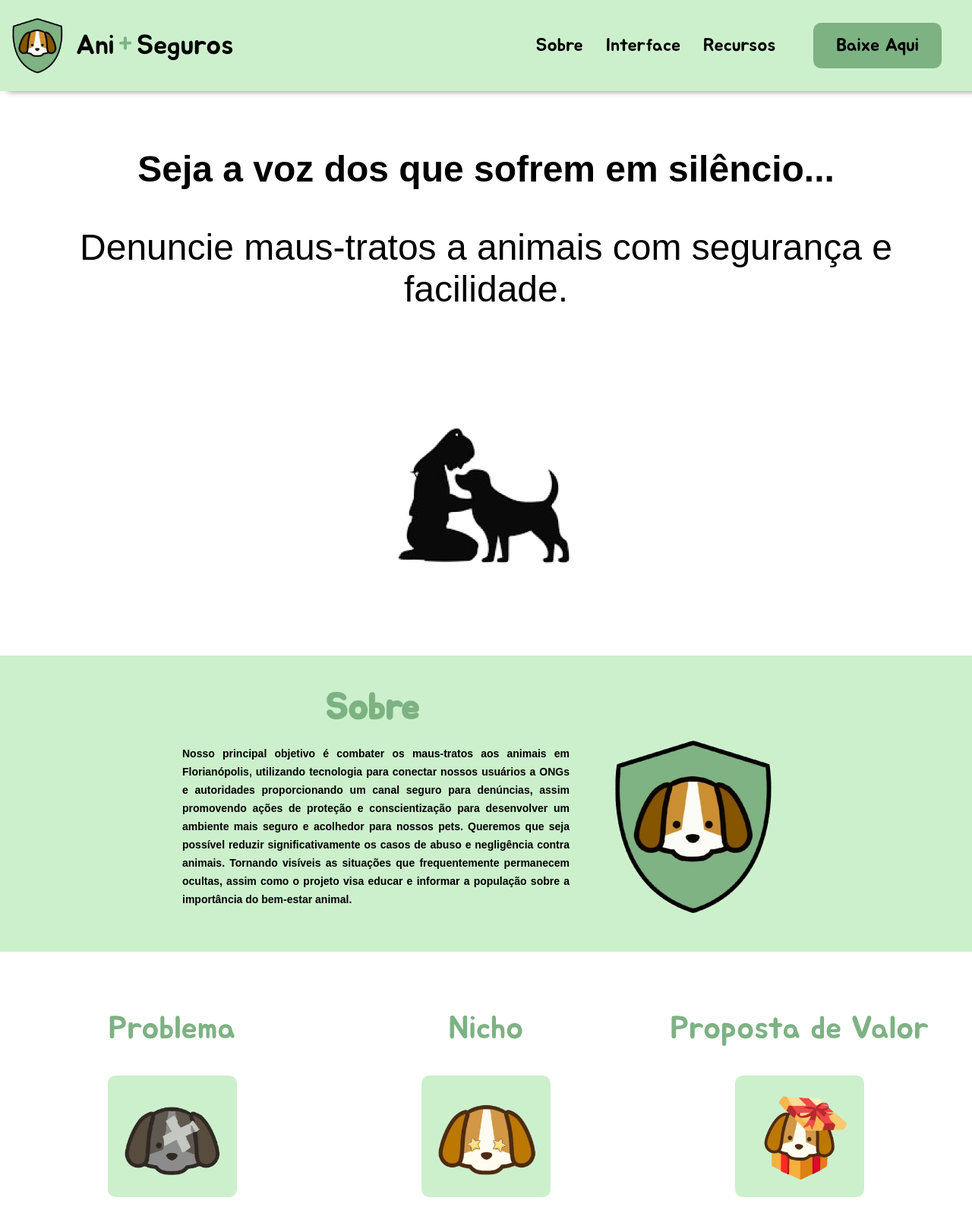
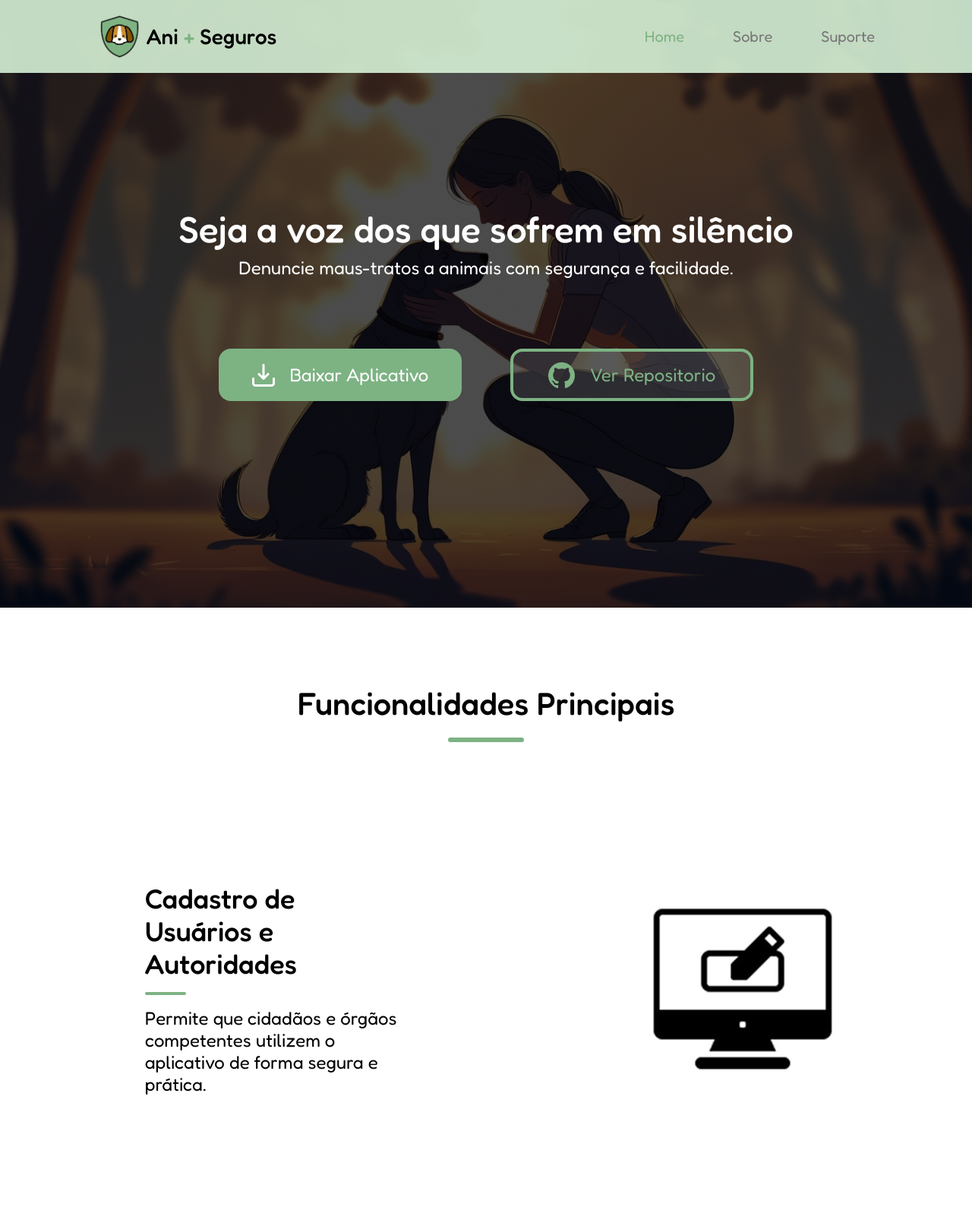
Before and after one commit to LuisinnBM/Ani-Seguros, a plain HTML site: page index.html in a window 1280 px wide. Shown: the top 1593 px of the page at 76% size. Drawn offline with Linux system fonts and the light colour scheme; a web font is replaced by a local one.

Commit message:
Correção do Index.html + Remoção de Style.css clonado

```diff
--- a/index.html
+++ b/index.html
@@ -1,65 +1,113 @@
 <!DOCTYPE html>
-<html lang="pt-BR">
+<html lang="pt-br">
 <head>
     <meta charset="UTF-8">
     <meta name="viewport" content="width=device-width, initial-scale=1.0">
-    <title>Ani + Seguros</title>
-    <link rel="stylesheet" href="styles.css">
-    <link href="https://fonts.googleapis.com/css2?family=Jua&family=Meera+Inimai&display=swap" rel="stylesheet">
+    <title>Ani+Seguros</title>
+    <link rel="stylesheet" href="style.css">
 </head>
 <body>
-    <header>
-        <div class="logo">
-            <img src="src/images/Logo.png" alt="Logo Ani + Seguros">
-            <span>Ani <span class="mais">+</span> Seguros</span>
+    <header class="cabecalho">
+        <div class="cabecalho__logo">
+            <img src="src/images/logo.png" alt="Logo do Ani+Seguros" class="cabecalho__logo__imagem">
+            <span class="cabecalho__logo__texto">Ani <span class="titulo__mais">+</span> Seguros</span>
         </div>
-        <div class="nav-button-container">
-            <nav>
-                <ul>
-                    <li><a class="sobre" href="#sobre">Sobre</a></li>
-                    <li><a class="interface" href="#interface">Interface</a></li>
-                    <li><a class="recursos" href="#recursos">Recursos</a></li>
-                </ul>
-            </nav>
-            <button class="botao download">Baixe Aqui</button>
-        </div>
+        <nav class="cabecalho__menu">
+            <a href="index.html" class="cabecalho__menu__link ativo">Home</a>
+            <a href="#" class="cabecalho__menu__link">Sobre</a>
+            <a href="#" class="cabecalho__menu__link">Suporte</a>
+        </nav>
     </header>
-
     <section class="hero">
-        <h1>Seja a voz dos que sofrem em silêncio...</h1>
-        <p>Denuncie maus-tratos a animais com segurança e facilidade.</p>
-        <img src="src/images/hero.png" alt="Hero Img">
-    </section>
-
-    <section id="sobre" class="sobre-section">
-        <h2>Sobre</h2>
-        <div class="sobre-content">
-            <p>Nosso principal objetivo é combater os maus-tratos aos animais em Florianópolis, utilizando tecnologia para conectar nossos usuários a ONGs e autoridades proporcionando um canal seguro para denúncias, assim promovendo ações de proteção e conscientização para desenvolver um ambiente mais seguro e acolhedor para nossos pets.
-                Queremos que seja possível reduzir significativamente os casos de abuso e negligência contra animais. Tornando visíveis as situações que frequentemente permanecem ocultas, assim como o projeto visa educar e informar a população sobre a importância do bem-estar animal.</p>
-            <img src="src/images/Logo.png" alt="Sobre Img">
+        <div class="hero__conteudo">
+            <h1 class="hero__titulo">Seja a voz dos que sofrem em silêncio</h1>
+            <p class="hero__subtitulo">Denuncie maus-tratos a animais com segurança e facilidade.</p>
+            <div class="hero__botoes">
+                <a href="#" class="hero__botao1"> <img class="hero__botao__imagem1" src="src/images/download-branco.png" alt="Icon Download"> Baixar Aplicativo</a>
+                <a href="https://github.com/LuisinnBM/Ani-Seguros" target="_blank" class="hero__botao2"> <img class="hero__botao__imagem2" src="src/images/github-verde.png" alt="Icon GitHub"> Ver Repositorio</a>
+            </div>
         </div>
     </section>
+    <main>
+        <section class="funcionalidades">
+            <h2 class="funcionalidades__titulo">Funcionalidades Principais</h2>
 
-    <section class="three-columns">
-        <div>
-            <h2>Problema</h2>
-            <img src="src/images/problema.png" alt="Problema Img">
-            <p>Maus-tratos aos animais é uma preocupante realidade em diversos lugares incluindo Florianópolis, é um problema que permanece oculto das autoridades e da comunidade, o que resulta em um sofrimento contínuo para os animais domésticos.</p>
+            <div class="funcionalidades__item">
+                <div class="funcionalidades__item__conteudo">
+                    <div class="funcionalidades__texto">
+                        <h3 class="funcionalidades__item__titulo">Cadastro de <br> Usuários e Autoridades</h3>
+                        <p class="funcionalidades__item__descricao">
+                            Permite que cidadãos e órgãos competentes utilizem o aplicativo de forma segura e prática.
+                        </p>
+                    </div>
+                    <img class="funcionalidades__item__imagem" src="src/images/Register.png" alt="Imagem de Cadastro">
+                </div>
+            </div>
+
+            <div class="funcionalidades__item funcionalidades__item--invertido">
+                <div class="funcionalidades__item__conteudo">
+                    <div class="funcionalidades__texto">
+                        <h3 class="funcionalidades__item__titulo">Sistema de Denúncias</h3>
+                        <p class="funcionalidades__item__descricao">
+                            Usuários podem relatar casos de maus-tratos, anexando provas como fotos e vídeos.
+                        </p>
+                    </div>
+                    <img class="funcionalidades__item__imagem" src="src/images/Report.png" alt="Imagem de Denúncia">
+                </div>
+            </div>
+
+            <div class="funcionalidades__item">
+                <div class="funcionalidades__item__conteudo">
+                    <div class="funcionalidades__texto">
+                        <h3 class="funcionalidades__item__titulo">Encaminhamento Automático</h3>
+                        <p class="funcionalidades__item__descricao">
+                            As denúncias são direcionadas de forma automática para ONGs e autoridades.
+                        </p>
+                    </div>
+                    <img class="funcionalidades__item__imagem" src="src/images/Wifi.png" alt="Imagem de Encaminhamento">
+                </div>
+            </div>
+
+            <div class="funcionalidades__item funcionalidades__item--invertido">
+                <div class="funcionalidades__item__conteudo">
+                    <div class="funcionalidades__texto">
+                        <h3 class="funcionalidades__item__titulo">Histórico de Denúncias</h3>
+                        <p class="funcionalidades__item__descricao">
+                            Acompanhe o status das denúncias enviadas na plataforma.
+                        </p>
+                    </div>
+                    <img class="funcionalidades__item__imagem" src="src/images/Histórico.png" alt="Imagem de Histórico">
+                </div>
+            </div>
+
+            <div class="funcionalidades__item">
+                <div class="funcionalidades__item__conteudo">
+                    <div class="funcionalidades__texto">
+                        <h3 class="funcionalidades__item__titulo">Material Educativo</h3>
+                        <p class="funcionalidades__item__descricao">
+                            Acesso a conteúdos sobre direitos dos animais e como agir em casos de maus-tratos.
+                        </p>
+                    </div>
+                    <img class="funcionalidades__item__imagem" src="src/images/Material.png" alt="Imagem de Material Educativo">
+                </div>
+            </div>
+        </section>
+    </main>
+    <footer class="rodape">
+        <div class="bloco-icones">
+          <a target="_blank" href="#" title="Download">
+            <img src="src/images/donwload.png" alt="Ícone de Download">
+          </a>
+          <a target="_blank" href="https://github.com/LuisinnBM/Ani-Seguros" title="GitHub">
+            <img src="src/images/github.png" alt="Ícone do GitHub">
+          </a>
+          <a target="_blank" href="https://www.figma.com/design/xcWZ9gXfMdnhKTYcsMzMXN/Projeto-Ani--Seguros?node-id=0-1&p=f&t=AFq1tuIT61HOea00-0" title="Figma">
+            <img src="src/images/figma.png" alt="Ícone do Figma">
+          </a>
         </div>
-        <div>
-            <h2>Nicho</h2>
-            <img src="src/images/nicho.png" alt="Nicho Img">
-            <p>Pessoas que já testemunharam ou tem suspeitas de maus-tratos a animais na região de Florianópolis</p>
+        <div class="bloco-texto">
+          <p>Todos os Direitos Reservados a Ani + Seguros 2024 ©</p>
         </div>
-        <div>
-            <h2>Proposta de Valor</h2>
-            <img src="src/images/valor.png" alt="Valor Img">
-            <p> Um aplicativo com um canal seguro para denunciar maus-tratos a animais podendo relatar casos de abuso com fotos e videos, conectando-as com autoridades e ONGs, além de promover a conscientização sobre a proteção animal</p>
-        </div>
-    </section>
-
-    <footer>
-        <p>Todos os Direitos Reservados a Ani + Seguros 2024 ©</p>
-    </footer>
+      </footer>
 </body>
 </html>
--- a/styles.css
+++ /dev/null
@@ -1,202 +0,0 @@
-@import url('https://fonts.googleapis.com/css2?family=Jua&family=Meera+Inimai&display=swap');
-
-body {
-    font-family: 'Meera Inimai', sans-serif;
-    margin: 0;
-    padding: 0;
-    box-sizing: border-box;
-}
-
-header {
-    background-color: #ccf0cc;
-    display: flex;
-    justify-content: space-between;
-    padding: 20px 10px;
-    font-family: 'Jua', sans-serif;
-    position: fixed;
-    top: 0;
-    width: 100%;
-    z-index: 100;
-    box-shadow: 0 10px 8px -10px #808080;
-}
-
-.logo {
-    display: flex;
-}
-
-.logo img {
-    height: 80px;
-    margin-right: 10px;
-}
-
-.logo span {
-    font-size: 36px;
-    display: flex;
-    align-items: center;
-}
-
-.logo .mais {
-    color: #7DB283;
-    margin: 0 5px;
-}
-
-.nav-button-container {
-    display: flex;
-    align-items: center;
-}
-
-.sobre:hover, .interface:hover, .recursos:hover {
-    font-size: 28px;
-    transform: scale(1.1);
-    color: #000;
-}
-
-nav ul {
-    list-style: none;
-    display: flex;
-    gap: 30px;
-    margin: 0;
-    padding: 0;
-}
-
-nav a {
-    text-decoration: none;
-    color: #000;
-    font-size: 24px;
-}
-
-.botao.download {
-    background-color: #7DB283;
-    border: none;
-    padding: 15px 30px;
-    cursor: pointer;
-    font-family: 'Jua', sans-serif;
-    font-size: 24px;
-    border-radius: 10px;
-    margin-left: 50px;
-    margin-right: 50px;
-    transition: background-color 0.3s ease, transform 0.3s ease;
-}
-
-.botao.download:hover {
-    background-color: #7DB283;
-    transform: scale(1.1);
-}
-
-.hero {
-    background-color: #ffffff;
-    text-align: center;
-    padding: 50px 20px;
-    padding-top: 120px;
-}
-
-.hero h1 {
-    font-size: 48px;
-    margin: 0;
-    margin-top: 75px;
-}
-
-.hero p {
-    font-size: 48px;
-}
-
-.sobre-section {
-    background-color: #ccf0cc;
-    padding: 40px 20px;
-    text-align: center;
-}
-
-.sobre-section h2 {
-    font-size: 48px;
-    font-family: 'Jua', sans-serif;
-    color: #7DB283;
-    margin-top: 0;
-    margin-bottom: 0;
-    margin-right: 300px;
-}
-
-.sobre-section .sobre-content {
-    display: flex;
-    justify-content: center;
-    align-items: center;
-    text-align: justify;
-    max-width: 800px;
-    margin: 0 auto;
-    font-size: 14px;
-}
-
-.sobre-section .sobre-content p {
-    flex: 1;
-    margin: 0;
-    padding-right: 20px;
-    line-height: 24px;
-    font-weight: bold;
-}
-
-.sobre-section .sobre-content img {
-    height: 250px;
-    margin-left: 20px;
-}
-
-.three-columns {
-    padding: 40px 20px;
-    text-align: center;
-    display: flex;
-    justify-content: space-around;
-}
-
-.three-columns div {
-    width: 30%;
-}
-
-.three-columns h2 {
-    font-weight: normal;
-    font-size: 42px;
-    font-family: 'Jua', sans-serif;
-    color: #7DB283;
-}
-
-.three-columns p {
-    flex: 1;
-    padding-left: 120px;
-    max-width: 300px;
-    line-height: 24px;
-    font-weight: normal;
-    font-size: 16px;
-    font-family: 'Jua', sans-serif;
-    color: #000;
-}
-
-.three-columns img {
-    height: 150px;
-    background-color: #ccf0cc;
-    padding: 5px 10px;
-    cursor: normal;
-    border-radius: 10px;
-}
-
-.three-columns img:hover {
-    font-size: 28px;
-    transform: scale(1.1);
-    color: #000;
-}
-
-.recursos-icons {
-    display: flex;
-    justify-content: space-around;
-}
-
-.recursos-icons div {
-    text-align: center;
-}
-
-footer {
-    font-family: 'Jua', sans-serif;
-    background-color: #ccf0cc;
-    text-align: center;
-    padding: 20px;
-}
-
-footer p {
-    font-size: 16px;
-}
```
